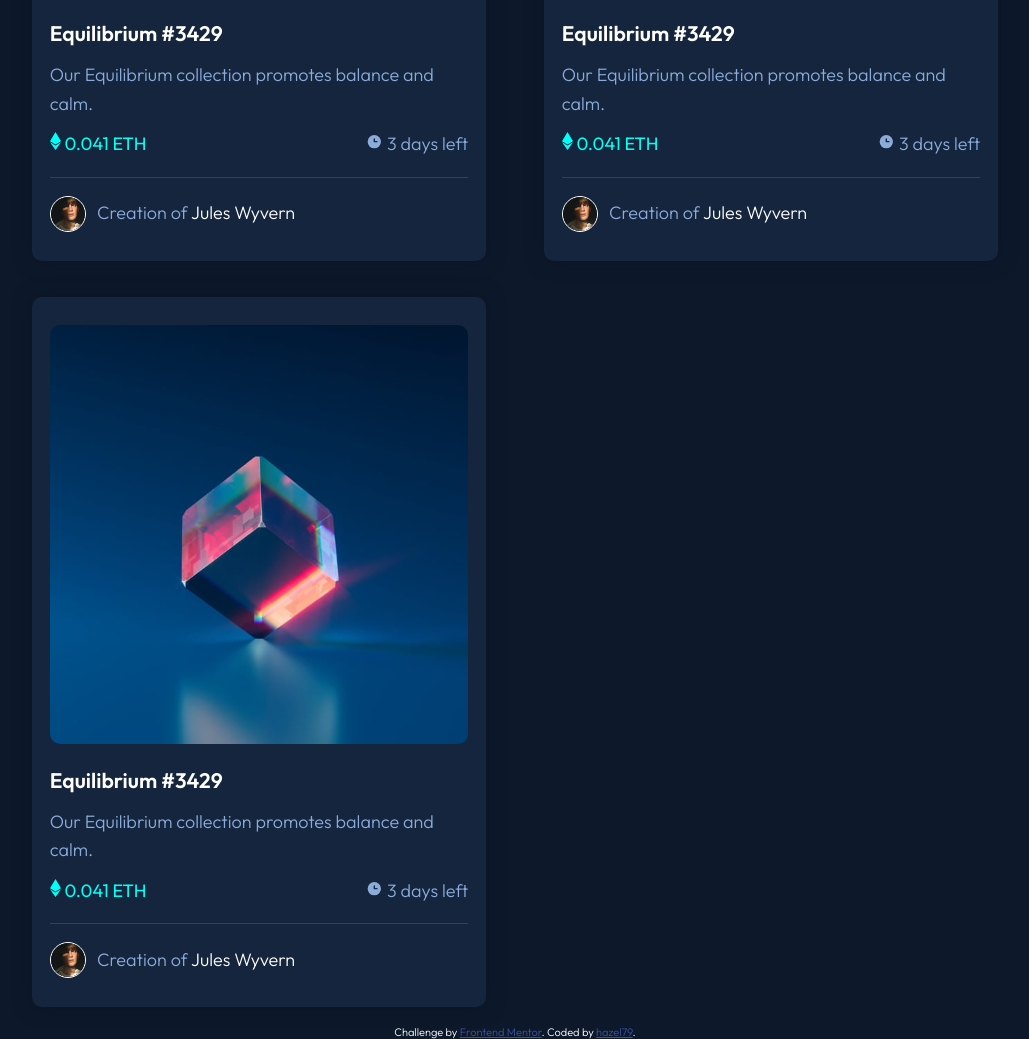
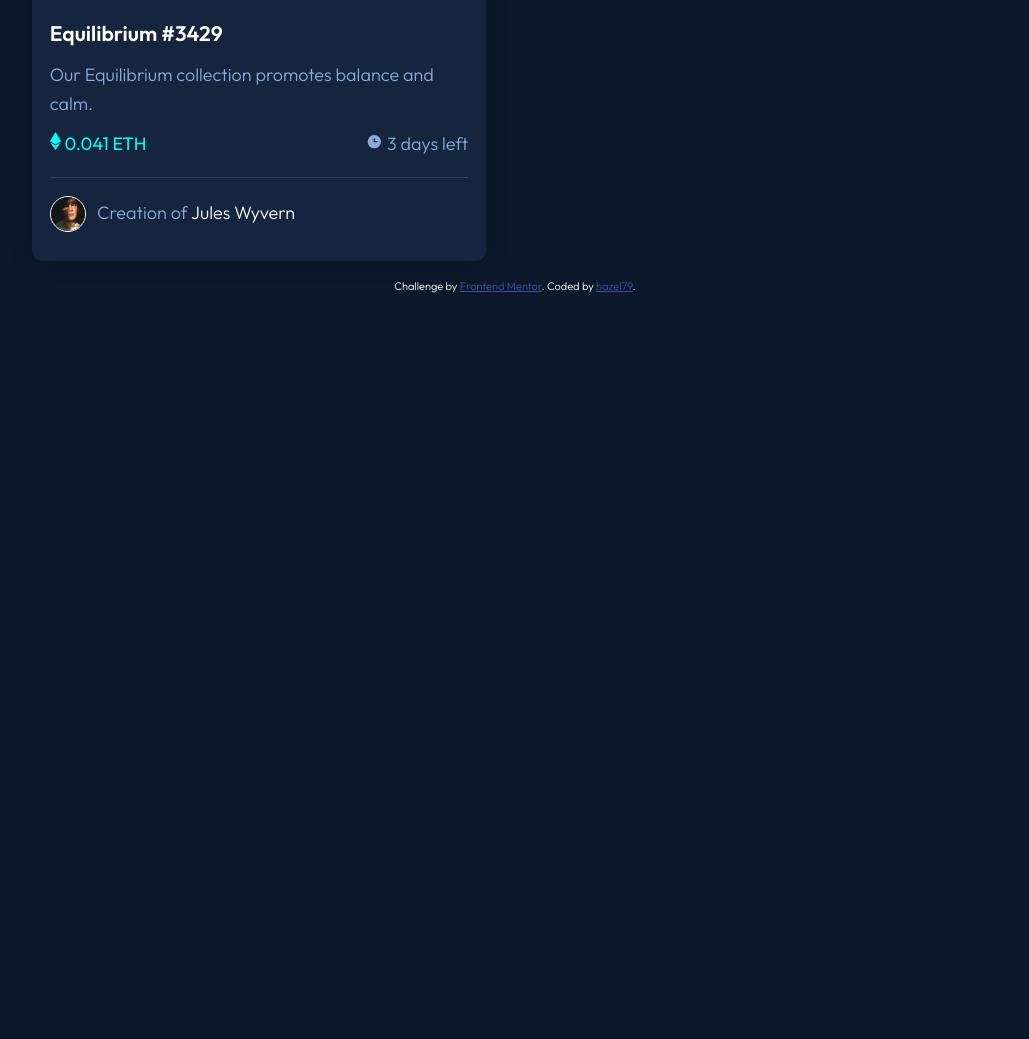
Before and after one commit to OmarMAttia7/fem-1-nft-preview, a plain HTML site: page index.html in a window 1280 px wide. Shown: the part 468-1507 px from the top of the page, without its empty margins (125-1154 px from the left). After the commit the page ends 800 px from the top, so only its background shows below. Drawn offline with Linux system fonts and the light colour scheme.

Commit message:
final changes for submission

```diff
--- a/index.html
+++ b/index.html
@@ -35,38 +35,6 @@
 
         <footer><img class="card-avatar" alt="The author's profile picture" src="./images/image-avatar.png" /><p>Creation of <span>Jules Wyvern</span></p></footer>
       </div>
-      <div class="card">
-        <img src="./images/image-equilibrium.jpg" alt="nft: equilibrium">
-
-        <h3>Equilibrium #3429</h3>
-
-        <p>Our Equilibrium collection promotes balance and calm.</p>
-
-        <div class="card-info">
-          <span><img class="icon" src="./images/icon-ethereum.svg"> 0.041 ETH</span>
-          <span><img class="icon" src="./images/icon-clock.svg"> 3 days left</span>
-        </div>
-
-        <span class="line-break"></span>
-
-        <footer><img class="card-avatar" alt="The author's profile picture" src="./images/image-avatar.png" /><p>Creation of <span>Jules Wyvern</span></p></footer>
-      </div>
-      <div class="card">
-        <img src="./images/image-equilibrium.jpg" alt="nft: equilibrium">
-
-        <h3>Equilibrium #3429</h3>
-
-        <p>Our Equilibrium collection promotes balance and calm.</p>
-
-        <div class="card-info">
-          <span><img class="icon" src="./images/icon-ethereum.svg"> 0.041 ETH</span>
-          <span><img class="icon" src="./images/icon-clock.svg"> 3 days left</span>
-        </div>
-
-        <span class="line-break"></span>
-
-        <footer><img class="card-avatar" alt="The author's profile picture" src="./images/image-avatar.png" /><p>Creation of <span>Jules Wyvern</span></p></footer>
-      </div>
     </section>
   </main>
 
```
